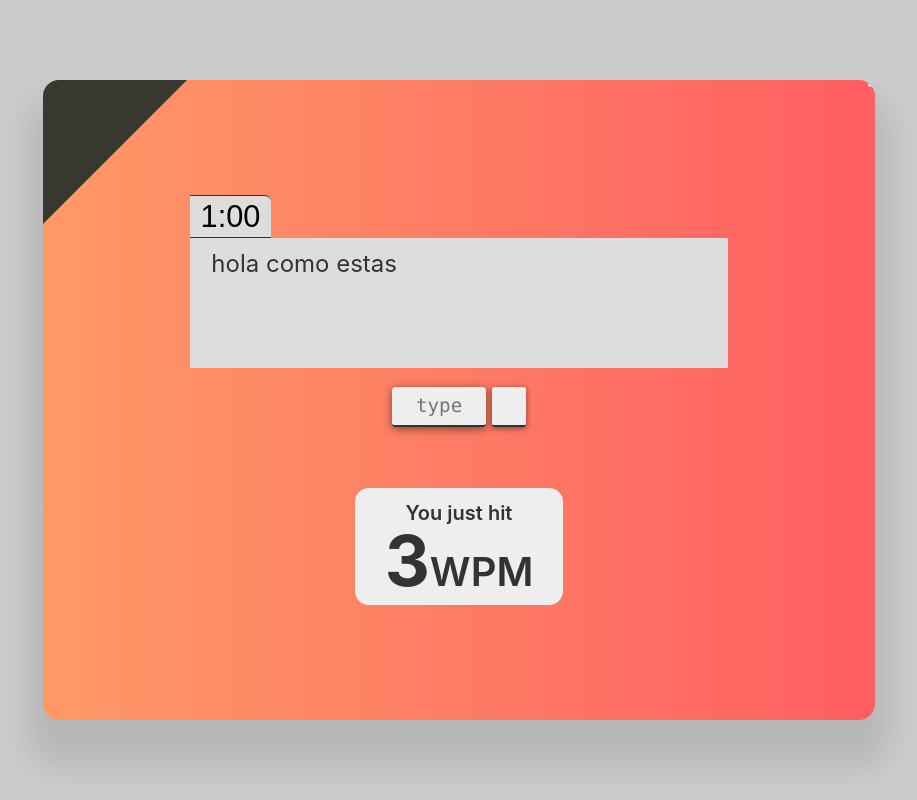
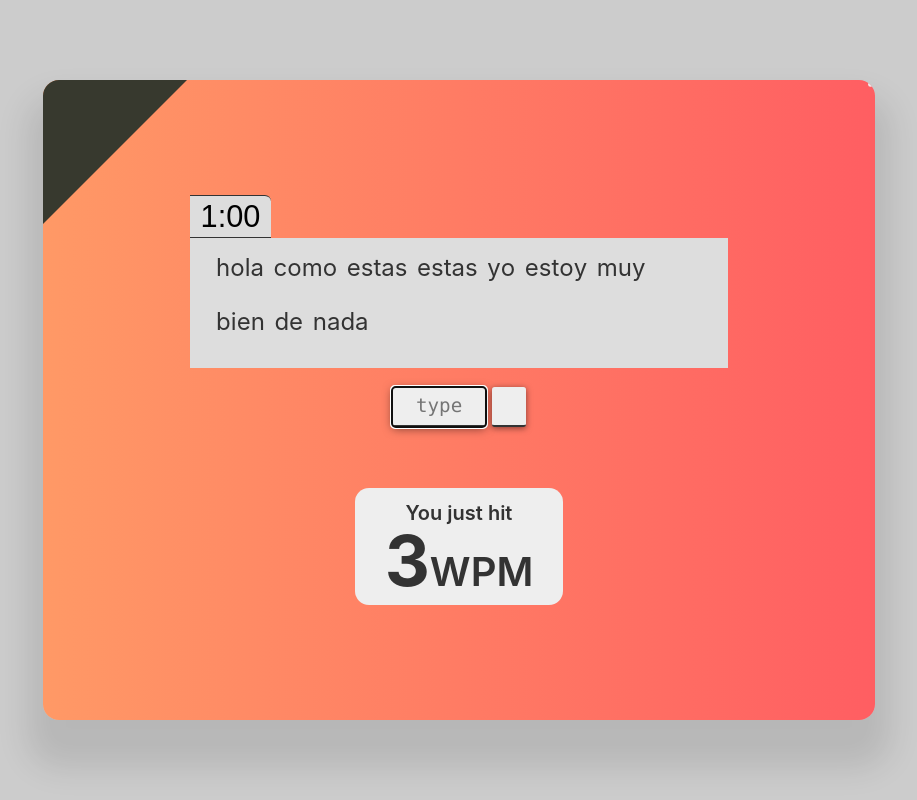
Before and after one commit to BryanFonseca/touch-type-react, a React (Create React App) app: page / in a window 1280 px wide. Shown: the whole page, without its empty margins (181-1098 px from the left). Built offline with nearby package versions, Linux system fonts and the light colour scheme.

Commit message:
Add initial diffing implementation

```diff
--- a/src/components/Timer.js
+++ b/src/components/Timer.js
@@ -1,5 +1,5 @@
 function Timer() {
-    return <input className="touch-typer__timer" type="text" value="1:00" />;
+    return <input className="touch-typer__timer" type="text" value="1:00" onChange={() => {}} />;
 }
 
 export default Timer;
--- a/src/components/TouchTyper.js
+++ b/src/components/TouchTyper.js
@@ -4,16 +4,62 @@ import Timer from "./Timer";
 import TyperInput from "./TyperInput";
 import WordsContainer from "./WordsContainer";
 
+const words = [
+    "hola",
+    "como",
+    "estas",
+    "estas",
+    "yo",
+    "estoy",
+    "muy",
+    "bien",
+    "de",
+    "nada",
+];
+
 function TouchTyper() {
-    const [typed, setTyped] = useState("");
+    const [currentWordIndex, setCurrentWordIndex] = useState(0);
+    const [typingDetails, setTypingDetails] = useState({});
+
+    function handleNextWord() {
+        setCurrentWordIndex((prev) => prev + 1);
+    }
+
+    const wordsElements = words.slice(currentWordIndex).map((word, wordIdx) => (
+        <span className="word" key={word + wordIdx}>
+            {[...word].map((character, characterIdx) => (
+                <span
+                    className={`char ${
+                        wordIdx === 0 &&
+                        characterIdx <= typingDetails.correctUntil
+                            ? "char--correct"
+                            : ""
+                    } ${
+                        wordIdx === 0 &&
+                        characterIdx <= typingDetails.wrongUntil
+                            ? "char--wrong"
+                            : ""
+                    }`}
+                    key={character + characterIdx}
+                >
+                    {character}
+                </span>
+            ))}
+        </span>
+    ));
+
     return (
         <div className="touch-typer">
             <div className="touch-typer__top">
                 <Timer />
-                <WordsContainer>{["hola ", "como ", "estas"]}</WordsContainer>
+                <WordsContainer>{wordsElements}</WordsContainer>
             </div>
             <div className="touch-typer__bottom">
-                <TyperInput value={typed} onType={setTyped} />
+                <TyperInput
+                    currentWord={words.at(currentWordIndex)}
+                    onCorrectlyTyped={handleNextWord}
+                    onType={setTypingDetails}
+                />
                 <ResetButton />
             </div>
         </div>
--- a/src/components/TyperInput.js
+++ b/src/components/TyperInput.js
@@ -1,12 +1,54 @@
-function TyperInput({ value, onType }) {
+import { useState } from "react";
+
+function equalUntil(baseWord, otherWord) {
+    for (let i = 0; i < baseWord.length; i++) {
+        if (baseWord[i] !== otherWord[i]) return i;
+    }
+    return -1;
+}
+
+function TyperInput({ currentWord, onCorrectlyTyped, onType }) {
+    const [typed, setTyped] = useState("");
+
+    function handleType(e) {
+        const charCount = e.target.value.length;
+        const toCompare = currentWord.slice(0, charCount);
+        console.log("To Compare:", toCompare);
+        const equality = equalUntil(toCompare, e.target.value);
+        const summary = {
+            correctUntil: equality === -1 ? toCompare.length : equality,
+            wrongUntil: equality !== -1 ? toCompare.length : 0,
+        };
+        summary.correctUntil--;
+        summary.wrongUntil--;
+
+        if (e.target.value.length > toCompare.length) {
+            summary.wrongUntil = e.target.value.length - 1;
+        }
+        onType(summary);
+
+        if (
+            e.target.value.slice(0, e.target.value.length - 1) ===
+                currentWord &&
+            e.target.value.slice(e.target.value.length - 1) === " "
+        ) {
+            console.log("Correctly typed");
+            onCorrectlyTyped();
+            setTyped("");
+            onType({}); // overrides the prev one
+            return;
+        }
+        setTyped(e.target.value);
+    }
+
     return (
         <input
             className="touch-typer__input"
             type="text"
             placeholder="type"
-            autofocus
-            value={value}
-            onChange={(e) => onType(e.target.value)}
+            autoFocus
+            value={typed}
+            onChange={handleType}
         />
     );
 }
```
